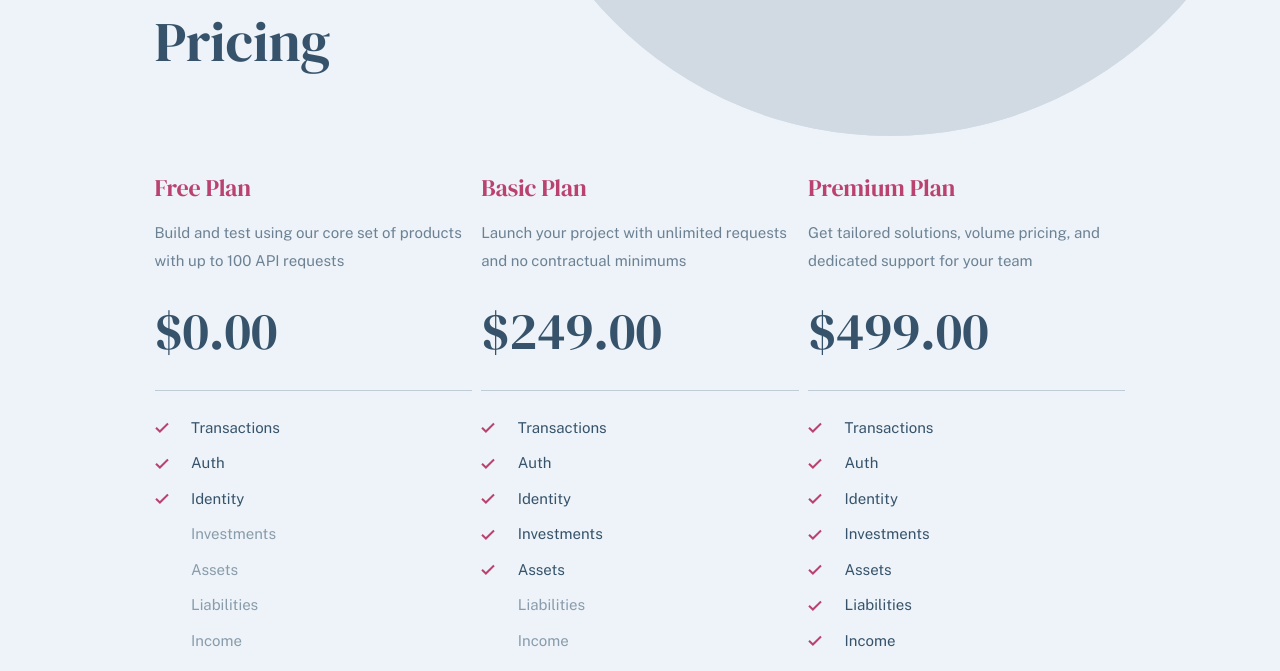
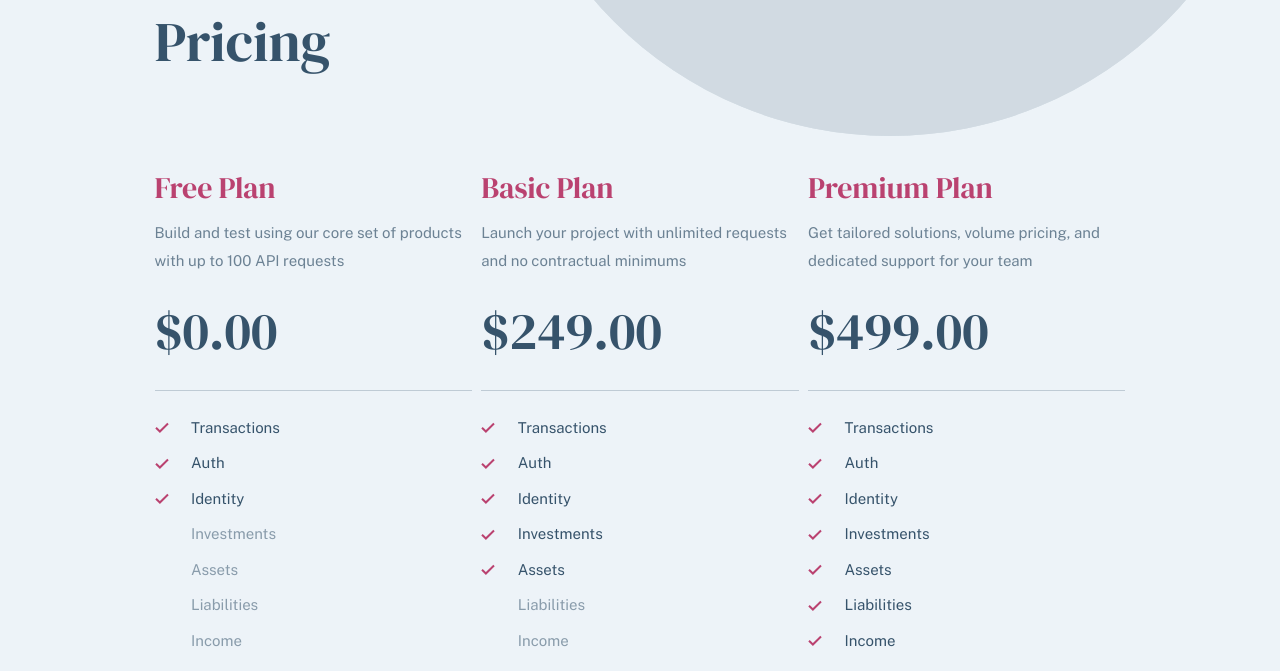
Before and after one commit to MareikeW/payAPI-multipage-website, a plain HTML site: page src/pricing.html in a window 1280 px wide. Shown: the part 129-800 px from the top of the page. Drawn offline with nearby package versions, Linux system fonts and the light colour scheme.

Commit message:
Increase font-size for plan title on desktop version

```diff
--- a/src/styles.css
+++ b/src/styles.css
@@ -855,6 +855,10 @@ a {
         text-align: left;
     }
 
+    .plan__title {
+        font-size: 2em;
+    }
+
     .plan__description {
         padding: unset;
     }
```
